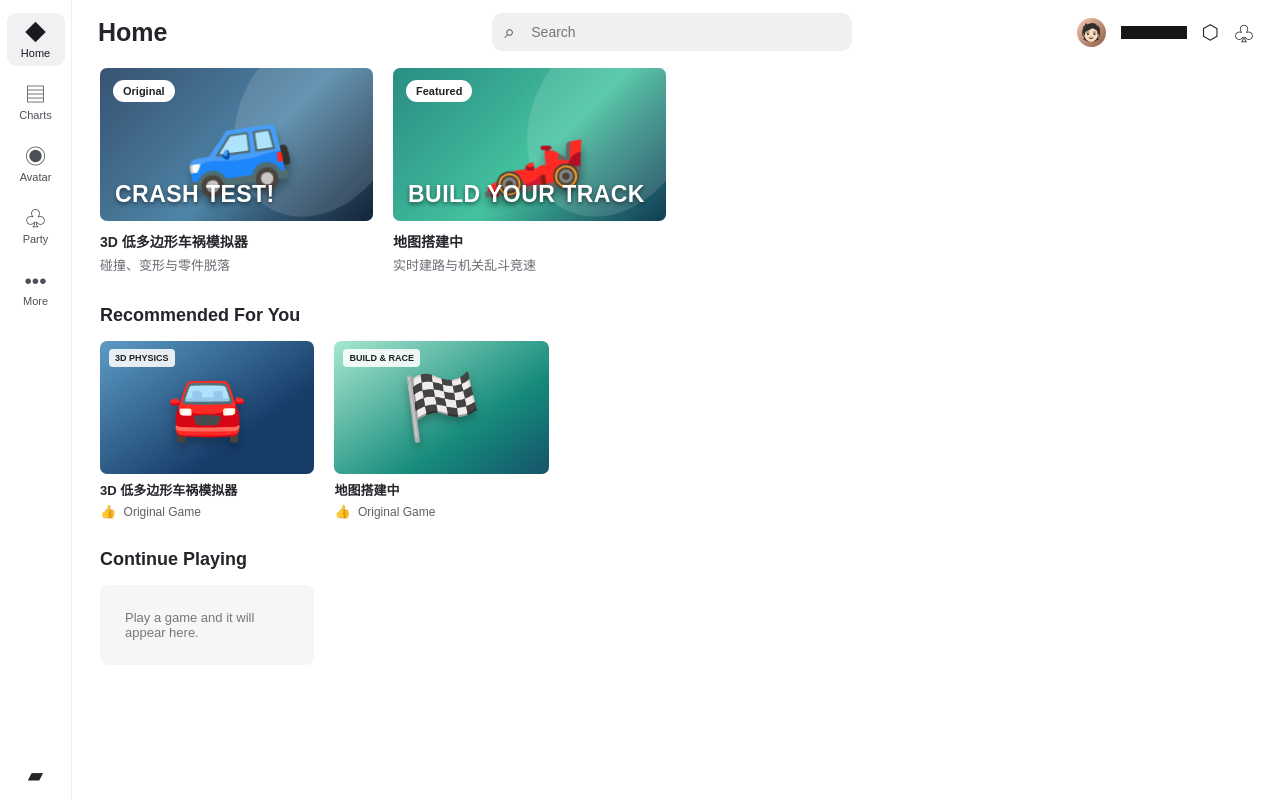
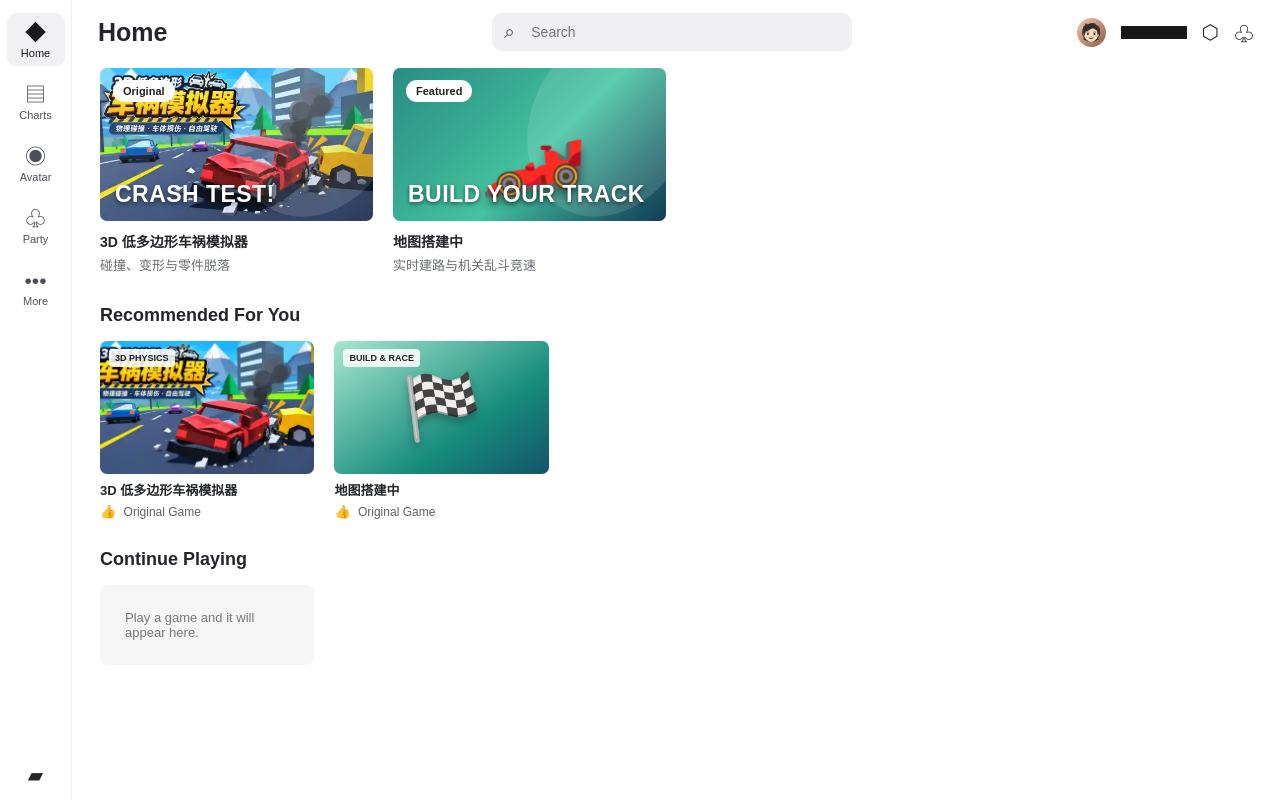
Before and after one commit to stone2013/game-vault, a plain HTML site: page index.html in a window 1280 px wide. Drawn offline with Linux system fonts and the light colour scheme.

Commit message:
Add authentic crash simulator cover artwork

```diff
--- a/index.html
+++ b/index.html
@@ -8,8 +8,8 @@
 *{box-sizing:border-box}html{scroll-behavior:smooth}body{margin:0;background:#fff;color:var(--ink);font-family:Arial,"PingFang SC","Microsoft YaHei",sans-serif}button,input{font:inherit}
 .shell{min-height:100vh}.rail{position:fixed;inset:0 auto 0 0;width:72px;border-right:1px solid #eee;background:#fff;display:flex;align-items:center;flex-direction:column;gap:9px;padding:13px 7px;z-index:5}.navitem{width:58px;height:53px;border:0;background:transparent;border-radius:9px;display:flex;flex-direction:column;align-items:center;justify-content:center;gap:3px;color:#4d5057;font-size:11px;text-decoration:none}.navitem .ico{font-size:21px;line-height:23px}.navitem.active,.navitem:hover{background:#f1f1f3;color:#191a1d}.rail-spacer{flex:1}
 .top{height:64px;position:sticky;top:0;margin-left:72px;padding:0 26px;display:flex;align-items:center;gap:20px;background:#ffffffed;backdrop-filter:blur(12px);z-index:4}.top h1{font-size:25px;margin:0;font-weight:750;min-width:170px}.searchbox{height:38px;width:min(360px,42vw);margin:auto;position:relative}.searchbox span{position:absolute;left:12px;top:8px;font-size:19px;color:#555}.searchbox input{width:100%;height:100%;border:0;outline:0;border-radius:10px;background:#f0f0f2;padding:0 14px 0 39px;font-size:14px}.searchbox input:focus{background:#eaeaec}.profile{display:flex;align-items:center;gap:15px;font-size:20px}.avatar{width:29px;height:29px;border-radius:50%;background:linear-gradient(135deg,#f7c7b1,#8c5b46);display:grid;place-items:center;font-size:17px}
-main{margin-left:72px;padding:4px 28px 60px;max-width:1700px}.featured{display:grid;grid-template-columns:repeat(4,minmax(0,1fr));gap:20px;margin:0 0 31px}.feature{min-width:0;cursor:pointer}.art{height:auto;aspect-ratio:1.78;border-radius:7px;overflow:hidden;position:relative;display:flex;align-items:center;justify-content:center;color:#fff;isolation:isolate}.art:before{content:"";position:absolute;inset:0;background:linear-gradient(135deg,#ffffff24,transparent 55%,#0003);z-index:-1}.art:after{content:"";position:absolute;width:58%;height:130%;right:-9%;top:-30%;border-radius:50%;background:#ffffff20;transform:rotate(28deg);z-index:-1}.art.crash{background:linear-gradient(135deg,#18385d,#4f86a8 55%,#182d47)}.art.racer{background:linear-gradient(135deg,#087c70,#45c3a0 55%,#164d6b)}.art .emoji{font-size:clamp(54px,7vw,92px);filter:drop-shadow(0 7px 5px #0005);transform:rotate(-8deg)}.art .stamp{position:absolute;left:13px;top:12px;border-radius:20px;background:#fff;color:#222;padding:5px 10px;font-size:11px;font-weight:700}.art .slogan{position:absolute;bottom:13px;left:15px;font-size:clamp(14px,2vw,23px);font-weight:900;text-shadow:0 2px 4px #0008;letter-spacing:.02em}.feature h3{font-size:14px;margin:10px 0 4px;font-weight:700}.feature p{font-size:13px;color:#686b72;margin:0}
-.section{margin-top:30px}.section h2{font-size:18px;margin:0 0 15px;font-weight:750}.grid{display:grid;grid-template-columns:repeat(5,minmax(0,1fr));gap:15px 20px}.game{min-width:0;cursor:pointer}.cover{aspect-ratio:1.62;border-radius:7px;overflow:hidden;position:relative;display:grid;place-items:center;color:#fff;transition:filter .15s}.game:hover .cover{filter:brightness(.94)}.cover .big{font-size:clamp(43px,5vw,68px);filter:drop-shadow(0 5px 4px #0004)}.cover.crash{background:linear-gradient(145deg,#5c9bc5,#163c68 70%)}.cover.racer{background:linear-gradient(145deg,#a7e7d0,#168b7b 65%,#14536a)}.cover .tiny{position:absolute;left:9px;top:8px;background:#ffffffdc;color:#222;border-radius:4px;padding:4px 6px;font-size:9px;font-weight:800}.game h3{font-size:13px;line-height:1.3;margin:9px 0 4px;white-space:nowrap;overflow:hidden;text-overflow:ellipsis}.rating{font-size:12px;color:#5d6067}.rating b{font-size:13px;margin-right:4px}.game[hidden],.feature[hidden]{display:none!important}.empty{color:#777;background:#f6f6f7;padding:25px;border-radius:8px;font-size:13px}
+main{margin-left:72px;padding:4px 28px 60px;max-width:1700px}.featured{display:grid;grid-template-columns:repeat(4,minmax(0,1fr));gap:20px;margin:0 0 31px}.feature{min-width:0;cursor:pointer}.art{height:auto;aspect-ratio:1.78;border-radius:7px;overflow:hidden;position:relative;display:flex;align-items:center;justify-content:center;color:#fff;isolation:isolate}.art:before{content:"";position:absolute;inset:0;background:linear-gradient(135deg,#ffffff24,transparent 55%,#0003);z-index:-1}.art:after{content:"";position:absolute;width:58%;height:130%;right:-9%;top:-30%;border-radius:50%;background:#ffffff20;transform:rotate(28deg);z-index:-1}.art.crash{background:#23415e url('assets/crash-cover.webp') center/cover no-repeat}.art.racer{background:linear-gradient(135deg,#087c70,#45c3a0 55%,#164d6b)}.art.crash .emoji,.cover.crash .big{display:none}.art .emoji{font-size:clamp(54px,7vw,92px);filter:drop-shadow(0 7px 5px #0005);transform:rotate(-8deg)}.art .stamp{position:absolute;left:13px;top:12px;border-radius:20px;background:#fff;color:#222;padding:5px 10px;font-size:11px;font-weight:700}.art .slogan{position:absolute;bottom:13px;left:15px;font-size:clamp(14px,2vw,23px);font-weight:900;text-shadow:0 2px 4px #0008;letter-spacing:.02em}.feature h3{font-size:14px;margin:10px 0 4px;font-weight:700}.feature p{font-size:13px;color:#686b72;margin:0}
+.section{margin-top:30px}.section h2{font-size:18px;margin:0 0 15px;font-weight:750}.grid{display:grid;grid-template-columns:repeat(5,minmax(0,1fr));gap:15px 20px}.game{min-width:0;cursor:pointer}.cover{aspect-ratio:1.62;border-radius:7px;overflow:hidden;position:relative;display:grid;place-items:center;color:#fff;transition:filter .15s}.game:hover .cover{filter:brightness(.94)}.cover .big{font-size:clamp(43px,5vw,68px);filter:drop-shadow(0 5px 4px #0004)}.cover.crash{background:#23415e url('assets/crash-cover.webp') center/cover no-repeat}.cover.racer{background:linear-gradient(145deg,#a7e7d0,#168b7b 65%,#14536a)}.cover .tiny{position:absolute;left:9px;top:8px;background:#ffffffdc;color:#222;border-radius:4px;padding:4px 6px;font-size:9px;font-weight:800}.game h3{font-size:13px;line-height:1.3;margin:9px 0 4px;white-space:nowrap;overflow:hidden;text-overflow:ellipsis}.rating{font-size:12px;color:#5d6067}.rating b{font-size:13px;margin-right:4px}.game[hidden],.feature[hidden]{display:none!important}.empty{color:#777;background:#f6f6f7;padding:25px;border-radius:8px;font-size:13px}
 #player{display:none;position:fixed;inset:0;background:#fff;z-index:20;flex-direction:column}#player.open{display:flex}.playerbar{height:54px;display:flex;align-items:center;justify-content:space-between;padding:0 16px;border-bottom:1px solid var(--line)}.playerbar button{border:0;background:#eee;border-radius:7px;padding:8px 12px}#frame{border:0;flex:1;width:100%;background:#111}
 @media(max-width:1050px){.featured{grid-template-columns:repeat(2,minmax(0,1fr))}.grid{grid-template-columns:repeat(4,minmax(0,1fr))}.top h1{min-width:110px}}
 @media(max-width:720px){.rail{width:58px;padding:9px 4px}.navitem{width:49px;height:49px;font-size:10px}.top{margin-left:58px;height:57px;padding:0 12px;gap:10px}.top h1{font-size:21px;min-width:65px}.searchbox{width:auto;flex:1}.profile{gap:8px;font-size:17px}.profile .hide{display:none}main{margin-left:58px;padding:4px 12px 35px}.featured{gap:12px;margin-bottom:25px}.art{border-radius:6px}.feature h3{font-size:12px;margin-top:7px}.feature p{font-size:11px}.section{margin-top:23px}.section h2{font-size:16px;margin-bottom:12px}.grid{grid-template-columns:repeat(2,minmax(0,1fr));gap:17px 12px}.cover{aspect-ratio:1.55}.game h3{font-size:12px}.rating{font-size:11px}}
```
Also changed, not shown: assets/crash-cover.webp (added).
